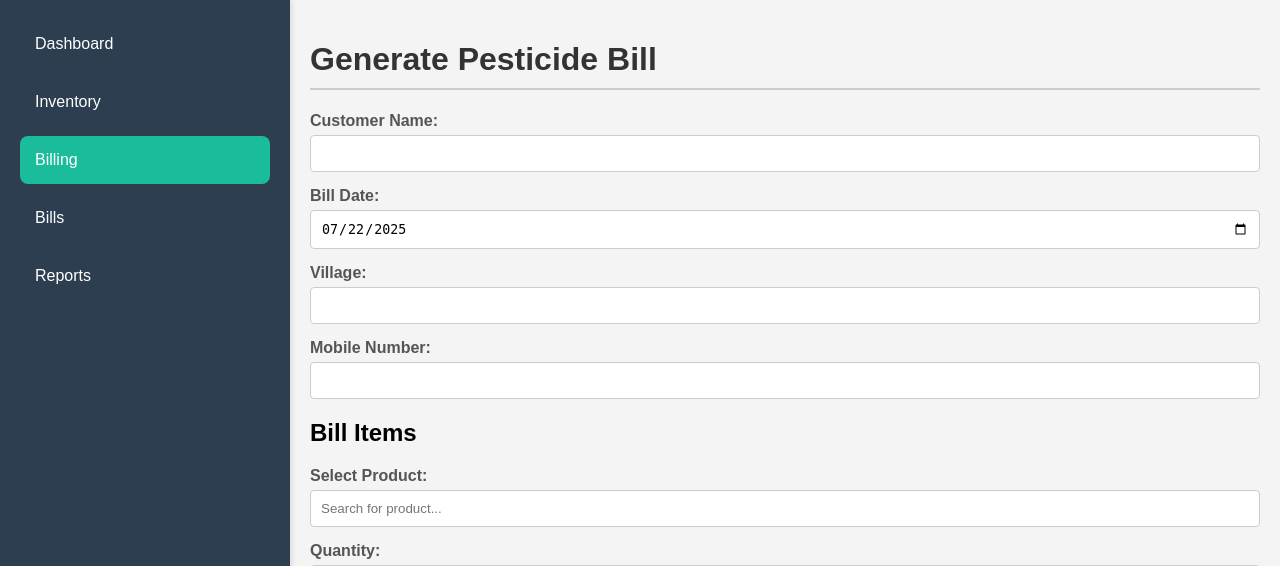
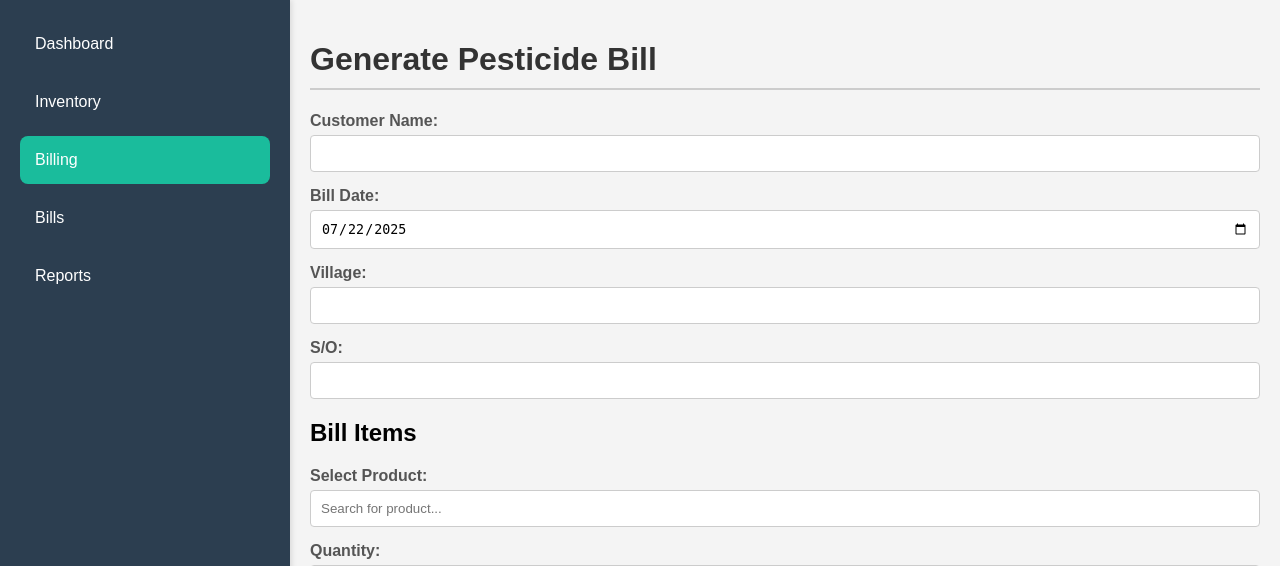
Before and after one commit to irfan-0057/Bill-Me, a Flask app: page /billing/pesticide in a window 1280 px wide. Shown: the top 566 px of the page. Run offline with Flask 3, Linux system fonts and the light colour scheme; a user stored in the database is signed in; data comes from the database, SQL or seed files in the repository.

Commit message:
Update billing.html

```diff
--- a/templates/billing.html
+++ b/templates/billing.html
@@ -31,8 +31,8 @@
                 <input type="text" id="village">
             </div>
             <div class="input-group">
-                <label for="mobileNum">Mobile Number:</label>
-                <input type="tel" id="mobileNum" pattern="[0-9]{10}">
+                <label for="mobileNum">S/O:</label>
+                <input type="text" id="mobileNum">
             </div>
 
             <div class="bill-items-section">
```
